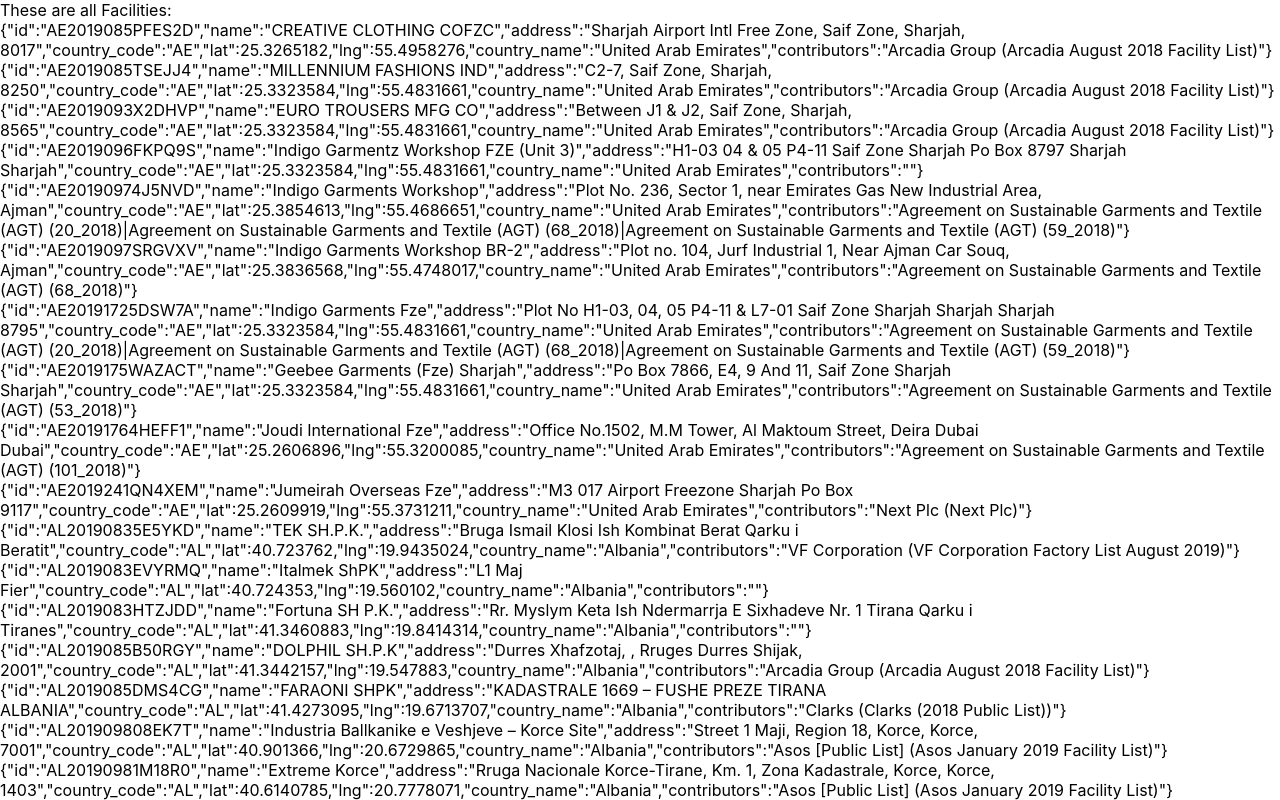
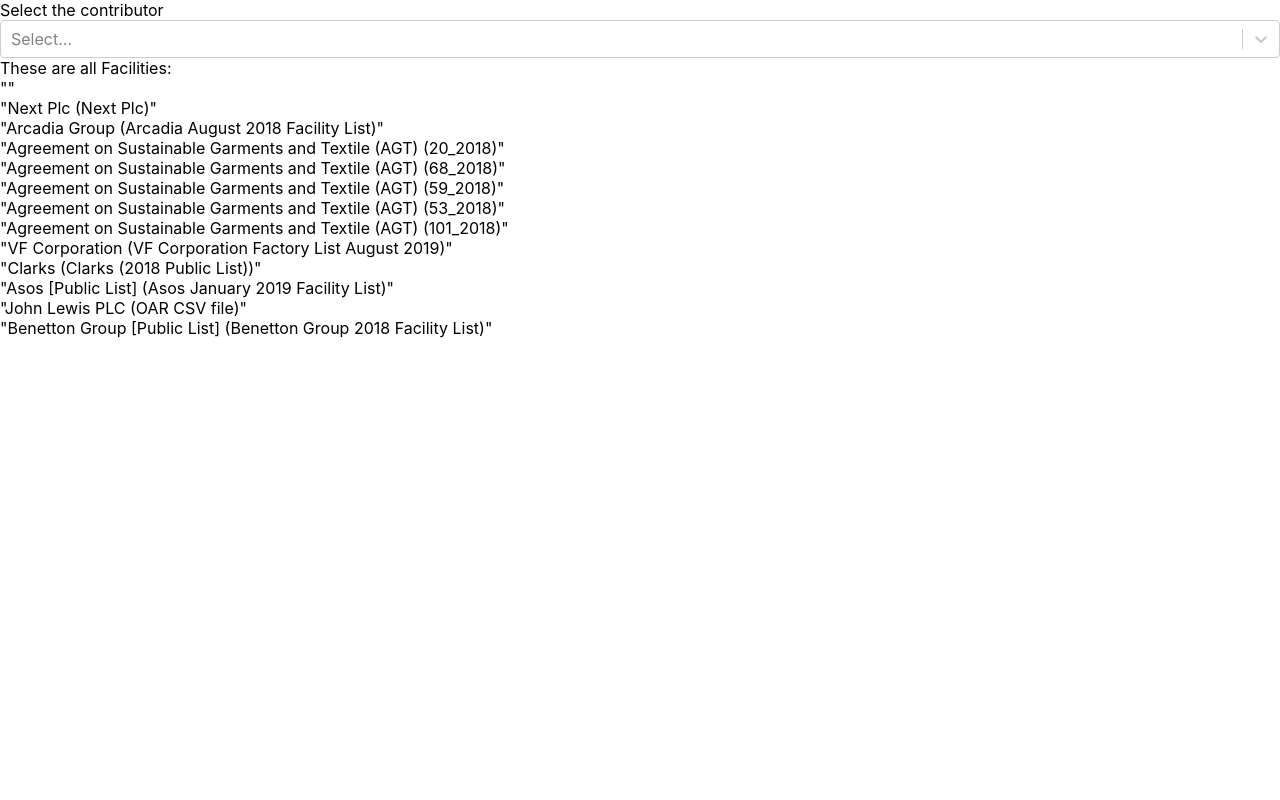
Before and after one commit to flache/hyper-oar, a React (Create React App) app: page / in a window 1280 px wide. Shown: the top 800 px of the page. Built offline with nearby package versions, Linux system fonts and the light colour scheme.

Commit message:
filter logic

```diff
--- a/package.json
+++ b/package.json
@@ -5,7 +5,8 @@
   "dependencies": {
     "react": "^16.9.0",
     "react-dom": "^16.9.0",
-    "react-scripts": "3.1.1"
+    "react-scripts": "3.1.1",
+    "react-select": "^3.0.4"
   },
   "scripts": {
     "start": "react-scripts start",
--- a/src/components/App/App.js
+++ b/src/components/App/App.js
@@ -1,13 +1,52 @@
-import React from 'react';
+import React, { useState, useCallback, useMemo } from 'react';
+import Select from 'react-select';
+
 // import oarFacilitiesContributors from '../../data/oar-facilities-with-contributors-2019-09-05';
 import oarFacilitiesContributors from '../../data/oar-facilities-with-contributors-2019-09-05_SHORT';
 
+
+const ALL_CONTRIBUTORS = oarFacilitiesContributors.reduce((red, c) => {
+  const contributorsInFacility = c.contributors.split('|')
+  contributorsInFacility.forEach((contributor) => {
+    if (red.indexOf(contributor) === -1) {
+      red.push(contributor);
+    }
+  });
+  return red;
+}, [])
+
+const ALL_CONTRIBUTORS_OPTIONS = ALL_CONTRIBUTORS.map(c => ({ value: c, label: c }))
+
 function App() {
-  const facilities = oarFacilitiesContributors.slice(3);
+
+  const [selectedContributor, setSelectedContributor] = useState(null);
+
+  const facilities = oarFacilitiesContributors;
+
+  const updateContributor = useCallback((opt) => {
+    setSelectedContributor(opt);
+  }, [setSelectedContributor]);
+
+  const filteredFacilities = useMemo(() => {
+    if (!selectedContributor) {
+      return ALL_CONTRIBUTORS;
+    }
+    return oarFacilitiesContributors.filter(facility => {
+      return facility.contributors.indexOf(selectedContributor.value) !== -1;
+    })
+  }, [selectedContributor])
   return (
     <div className="App">
+      <div>
+        Select the contributor
+        <Select
+          value={selectedContributor}
+          onChange={updateContributor}
+          options={ALL_CONTRIBUTORS_OPTIONS}
+        />
+      </div>
       These are all Facilities:
-      {facilities.map(fac => {
+      {filteredFacilities.map(fac => {
         return (
           <div key={fac.id}>
             {JSON.stringify(fac)}
```
Also changed, not shown: 1 other file (tests, documents, lock files or other folders).
